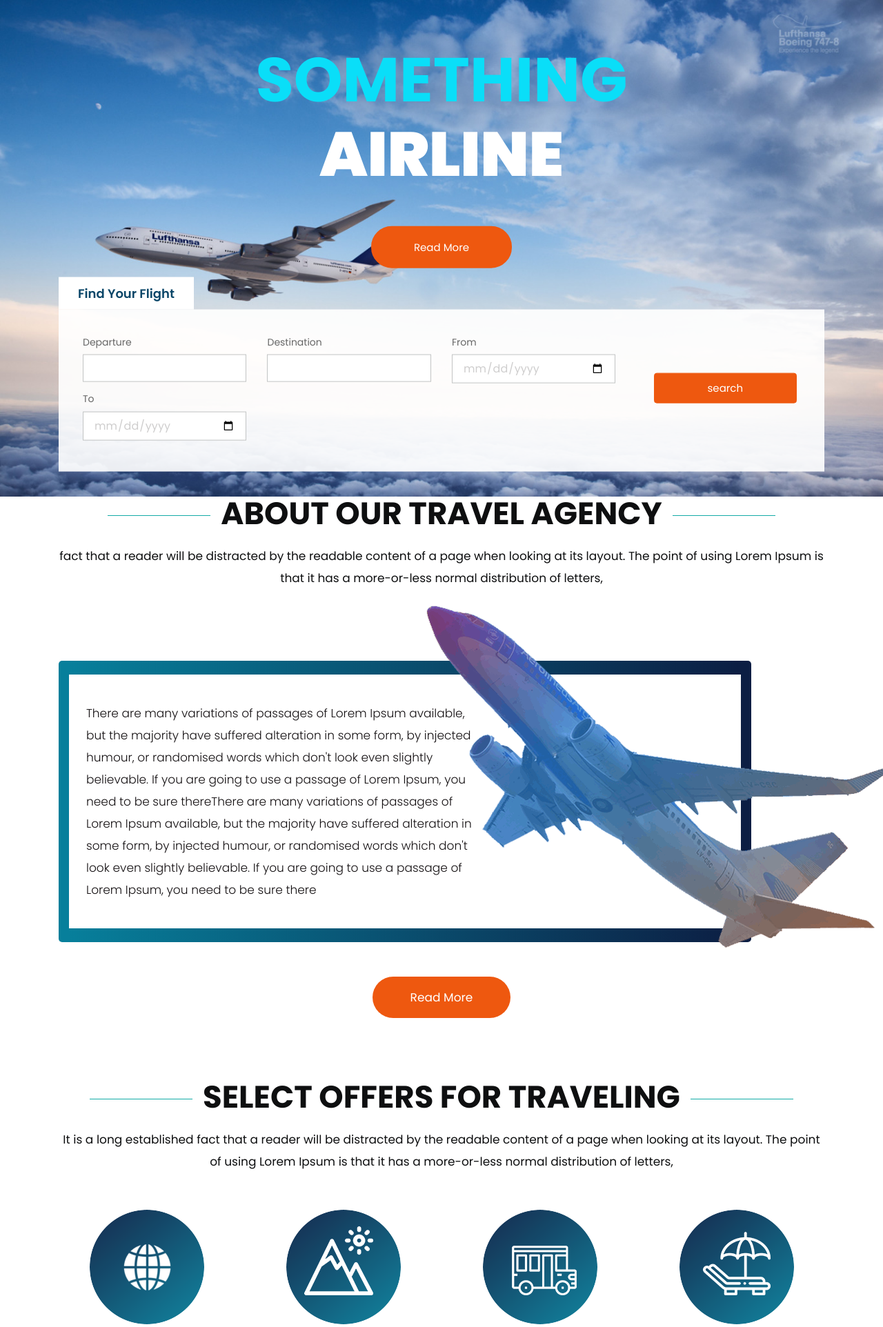
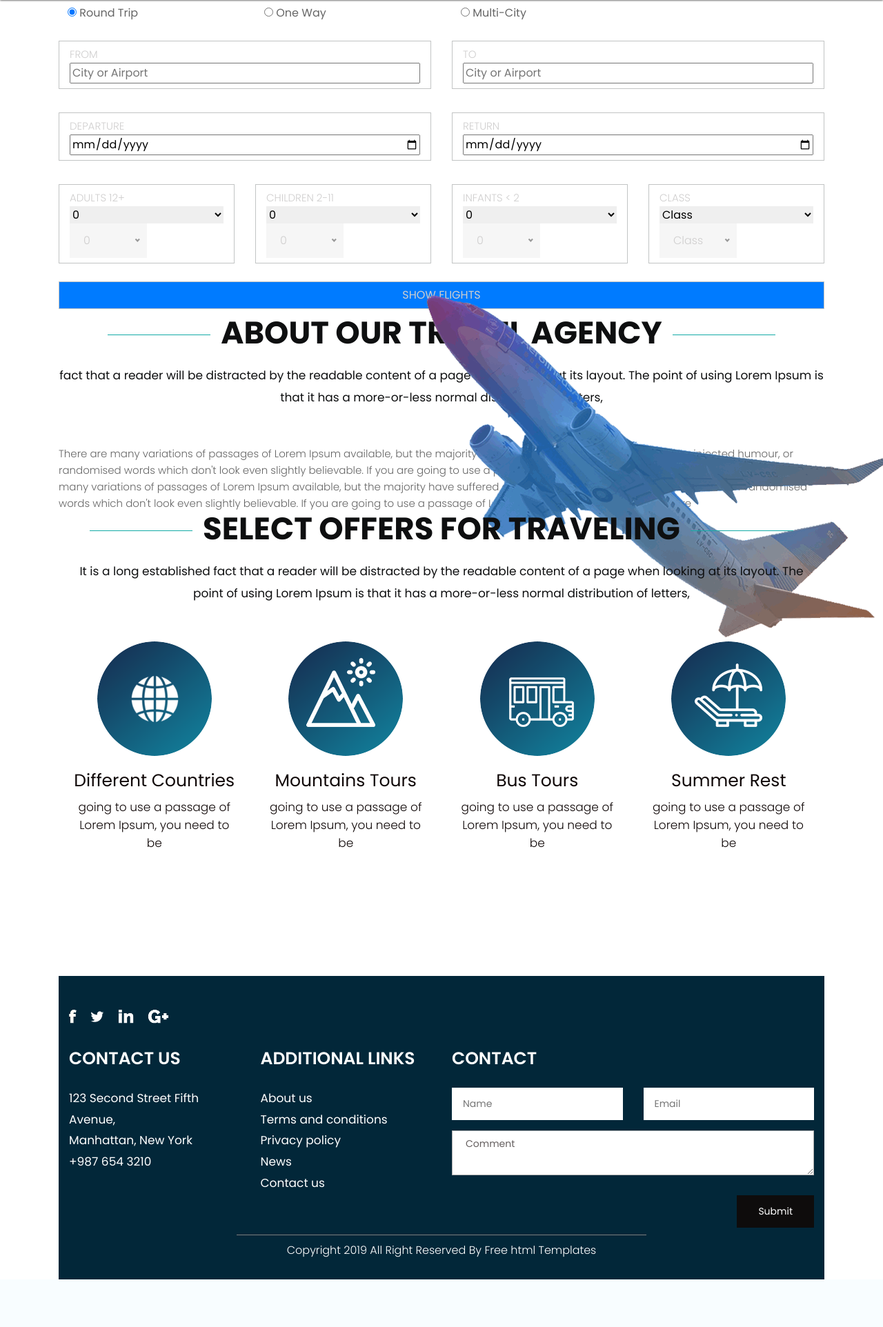
Before and after one commit to mhmd-msaleh/Airline-project, a PHP site: page / in a window 1280 px wide. Shown: the part 110-2034 px from the top of the page at 69% size. After the commit the page ends 1965 px from the top, so only its background shows below. Run offline with PHP 8.4, Linux system fonts and the light colour scheme; some libraries are stand-ins or nearby versions.

Commit message:
Update index.php

```diff
--- a/index.php
+++ b/index.php
@@ -1,269 +1,194 @@
 <?php
 require_once("include/header.php");
 ?>
-      <section>
-         <div class="banner-main">
-            <img src="images/airplane_banner2.jpg" alt="#"/>
-            <div class="container">
-               <div class="text-bg">
-                  <h1>Something<br><strong class="white">Airline</strong></h1>
-                  <div class="button_section"> <a class="main_bt" href="#">Read More</a>  </div>
-                  <div class="container">
-                     <form class="main-form">
-                        <h3>Find Your Flight</h3>
+
+
+    <!--Booking Section-->
+    <div class="container rounded">
+
+        <form action="">
             <div class="row">
-                           <div class="col-md-9">
-                              <div class="row">
-                                 <div class="col-xl-4 col-lg-4 col-md-4 col-sm-6 col-12">
-                                    <label >Departure</label>
-                                    <input class="form-control" placeholder="" type="text" name="departure">
+                <div class="col-md-3 col-sm-10">
+                    <div class="btn radio-btn mb-3"> <label class="radio"> <input type="radio" value="roundTrip"
+                                name="book" checked> Round Trip <span></span> </label> </div>
                 </div>
-                                 <!-- <div class="col-xl-4 col-lg-4 col-md-4 col-sm-6 col-12">
-                                    <label >Category</label>
-                                    <select class="form-control" name="Any">
-                                       <option>Any</option>
-                                       <option>Option 1</option>
-                                       <option>Option 2</option>
-                                       <option>Option 3</option>
-                                    </select>
-                                 </div> -->
-                                 <div class="col-xl-4 col-lg-4 col-md-4 col-sm-6 col-12">
-                                    <label >Destination</label>
-                                    <input class="form-control" placeholder="" type="text" name="destination">
+                <div class="col-md-3   col-sm-10">
+                    <div class="btn radio-btn mb-3"> <label class="radio"> <input type="radio" value="oneWay"
+                                name="book">
+                            One Way <span></span> </label> </div>
                 </div>
-                                 <!-- <div class="col-xl-4 col-lg-4 col-md-4 col-sm-6 col-12">
-                                    <label >Duration</label>
-                                    <input class="form-control" placeholder="Any" type="text" name="Any">
-                                 </div> -->
-                                 <div class="col-xl-4 col-lg-4 col-md-4 col-sm-6 col-12">
-                                    <label >From</label>
-                                    <input class="form-control" placeholder="Any" type="date" name="departure_date">
-                                 </div>
-                                 <div class="col-xl-4 col-lg-4 col-md-4 col-sm-6 col-12">
-                                    <label >To</label>
-                                    <input class="form-control" placeholder="Any" type="date" name="destination_date">
-                                 </div>
-                                 <!-- <div class="col-xl-4 col-lg-4 col-md-4 col-sm-6 col-12">
-                                    <label >Max Price</label>
-                                    <input class="form-control" placeholder="00.0" type="text" name="00.0">
-                                 </div> -->
+                <div class="col-md-3   col-sm-10">
+                    <div class="btn radio-btn mb-3"> <label class="radio"> <input type="radio" value="multiCity"
+                                name="book">
+                            Multi-City <span></span> </label> </div>
                 </div>
             </div>
-                           <div class="col-xl-3 col-lg-3 col-md-3 col-sm-12 col-12">
-                              <a class="btn" href="#">search</a>
+
+
+            <div class="row">
+                <div class="col-md-6 col-12 mb-4">
+                    <div class="form-control d-flex flex-column">
+                        <p class="h-blue">FROM</p> <input class="inputbox" placeholder="City or Airport" type="text">
                     </div>
                 </div>
-                     </form>
+                <div class="col-md-6 col-12 mb-4">
+                    <div class="form-control d-flex flex-column">
+                        <p class="h-blue">TO</p> <input class="inputbox" placeholder="City or Airport" type="text">
                     </div>
                 </div>
             </div>
+
+
+            <div class="row">
+                <div class="col-md-6 col-12 mb-4">
+                    <div class="form-control d-flex flex-column">
+                        <p class="h-blue">DEPARTURE</p> <input class="inputbox textmuted" type="date">
                     </div>
-      </section>
-      <!-- about -->
-      <div id="about" class="about">
-         <div class="container">
+                </div>
+                <div class="col-md-6 col-12 mb-4">
+                    <div class="form-control d-flex flex-column">
+                        <p class="h-blue">RETURN</p> <input class="inputbox textmuted " type="date">
+                    </div>
+                </div>
+            </div>
+
+
+            <div class="row">
+                <div class="col-md-3 mb-3">
+                    <div class="form-control d-flex flex-column">
+                        <p class="h-blue">ADULTS 12+</p> <select class="border-0 outline-none">
+                            <option value="" hidden selected>0</option>
+                            <option value="1">1</option>
+                            <option value="2">2</option>
+                            <option value="3">3</option>
+                        </select>
+                    </div>
+                </div>
+
+                <div class="col-md-3 mb-3">
+                    <div class="form-control d-flex flex-column">
+                        <p class="h-blue">CHILDREN 2-11</p> <select class="border-0 outline-none">
+                            <option value="" hidden selected>0</option>
+                            <option value="1">1</option>
+                            <option value="2">2</option>
+                            <option value="3">3</option>
+                        </select>
+                    </div>
+                </div>
+
+                <div class="col-md-3 mb-3">
+                    <div class="form-control d-flex flex-column">
+                        <p class="h-blue">INFANTS < 2</p> <select class="border-0 outline-none">
+                                    <option value="" hidden selected>0</option>
+                                    <option value="1">1</option>
+                                    <option value="2">2</option>
+                                    <option value="3">3</option>
+                                </select>
+                    </div>
+                </div>
+
+                <div class="col-md-3 mb-3">
+                    <div class="form-control d-flex flex-column">
+                        <p class="h-blue">CLASS</p> <select class="border-0 outline-none">
+                            <option value="" hidden selected>Class</option>
+                            <option value="economy">Economy</option>
+                            <option value="premium">Premium</option>
+                            <option value="business">Business</option>
+                        </select>
+                    </div>
+                </div>
+            </div>
+            <div class="btn btn-primary form-control text-center">SHOW FLIGHTS</div>
+        </form>
+    </div>
+
+    <!--About Section-->
+    <div id="about" class="container rounded">
+
         <div class="row">
             <div class="col-md-12 ">
                 <div class="titlepage">
-                     <h2>About  our travel agency</h2>
-                     <span> fact that a reader will be distracted by the readable content of a page when looking at its layout. The point of using Lorem Ipsum is that it has a more-or-less normal distribution of letters,</span>
+                    <h2>About our travel agency</h2>
+                    <span> fact that a reader will be distracted by the readable content of a page when looking at
+                        its layout. The point of using Lorem Ipsum is that it has a more-or-less normal distribution
+                        of letters,</span>
                 </div>
-               </div>
-            </div>
-         </div>
-         <div class="bg">
-            <div class="container">
-               <div class="row">
-                  <div class="col-xl-12 col-lg-12 col-md-12 col-sm-12">
                 <div class="about-box">
-                        <p> <span>There are many variations of passages of Lorem Ipsum available, but the majority have suffered alteration in some form, by injected humour, or randomised words which don't look even slightly believable. If you are going to use a passage of Lorem Ipsum, you need to be sure thereThere are many variations of passages of Lorem Ipsum available, but the majority have suffered alteration in some form, by injected humour, or randomised words which don't look even slightly believable. If you are going to use a passage of Lorem Ipsum, you need to be sure there</span></p>
+                    <p> <span>There are many variations of passages of Lorem Ipsum available, but the majority
+                            have suffered alteration in some form, by injected humour, or randomised words which
+                            don't look even slightly believable. If you are going to use a passage of Lorem
+                            Ipsum, you need to be sure thereThere are many variations of passages of Lorem Ipsum
+                            available, but the majority have suffered alteration in some form, by injected
+                            humour, or randomised words which don't look even slightly believable. If you are
+                            going to use a passage of Lorem Ipsum, you need to be sure there</span></p>
                     <div class="palne-img-area">
                         <img src="images/plane-img.png" alt="images">
                     </div>
                 </div>
+
             </div>
+
         </div>
-            </div>
-            <a href="#">Read More</a>
-         </div>
-      </div>
-      <!-- end about -->
-      <!-- traveling -->
+
+        <!--Traveling Section-->
         <div id="travel" class="traveling">
             <div class="container">
                 <div class="row">
                     <div class="col-md-12 ">
                         <div class="titlepage">
                             <h2>Select Offers For Traveling</h2>
-                     <span>It is a long established fact that a reader will be distracted by the readable content of a page when looking at its layout. The point of using Lorem Ipsum is that it has a more-or-less normal distribution of letters,</span>
+                            <span>It is a long established fact that a reader will be distracted by the readable content
+                                of
+                                a page when looking at its layout. The point of using Lorem Ipsum is that it has a
+                                more-or-less normal distribution of letters,</span>
                         </div>
                     </div>
                 </div>
+                <span></span>
                 <div class="row">
                     <div class="col-xl-3 col-lg-3 col-md-6 col-sm-12">
                         <div class="traveling-box">
-                     <i><img src="icon/travel-icon.png" alt="icon"/></i>
-                     <h3>Different Countrys</h3>
+                            <i><img src="icon/travel-icon.png" alt="icon" class="icon" /></i>
+                            <h3>Different Countries</h3>
                             <p> going to use a passage of Lorem Ipsum, you need to be </p>
-                     <div class="read-more">
-                        <a  href="#">Read More</a>
-                     </div>
+
                         </div>
                     </div>
                     <div class="col-xl-3 col-lg-3 col-md-6 col-sm-12">
                         <div class="traveling-box">
-                     <i><img src="icon/travel-icon2.png" alt="icon"/></i>
+                            <i><img src="icon/travel-icon2.png" alt="icon" class="icon" /></i>
                             <h3>Mountains Tours</h3>
                             <p> going to use a passage of Lorem Ipsum, you need to be </p>
-                     <div class="read-more">
-                        <a  href="#">Read More</a>
-                     </div>
+
                         </div>
                     </div>
                     <div class="col-xl-3 col-lg-3 col-md-6 col-sm-12">
                         <div class="traveling-box">
-                     <i><img src="icon/travel-icon3.png" alt="icon"/></i>
+                            <i><img src="icon/travel-icon3.png" alt="icon" class="icon" /></i>
                             <h3>Bus Tours</h3>
                             <p> going to use a passage of Lorem Ipsum, you need to be </p>
-                     <div class="read-more">
-                        <a  href="#">Read More</a>
-                     </div>
+
                         </div>
                     </div>
                     <div class="col-xl-3 col-lg-3 col-md-6 col-sm-12">
                         <div class="traveling-box">
-                     <i><img src="icon/travel-icon4.png" alt="icon"/></i>
+                            <i><img src="icon/travel-icon4.png" alt="icon" class="icon" /></i>
                             <h3>Summer Rest</h3>
                             <p> going to use a passage of Lorem Ipsum, you need to be </p>
-                     <div class="read-more">
-                        <a  href="#">Read More</a>
+
                         </div>
                     </div>
                 </div>
             </div>
         </div>
-      </div>
-      <!-- end traveling -->
-      <!--London -->
-      <div class="London">
-         <div class="container">
-            <div class="row">
-               <div class="col-md-12">
-                  <div class="titlepage">
-                     <h2>Weekend in New York, London</h2>
-                     <span>It is a long established fact that a reader will be distracted by the readable content of a page when looking at its layout. The point of using Lorem Ipsum is that it has a more-or-less normal distribution of letters,</span>
-                  </div>
-               </div>
-            </div>
-         </div>
-         <div class="container-fluid">
-            <div class="London-img">
-               <figure><img src="images/London.jpg" alt="img"/></figure>
-            </div>
-         </div>
-      </div>
-      <!-- end London -->
-      <!--Tours -->
-      <div class="Tours">
-         <div class="container">
-            <div class="row">
-               <div class="col-md-12">
-                  <div class="titlepage">
-                     <h2>The Best Tours</h2>
-                     <span>It is a long established fact that a reader will be distracted by the readable content of a page when looking at its layout. The point of using Lorem Ipsum is that it has a more-or-less normal distribution of letters,</span>
-                  </div>
-               </div>
-            </div>
-            <section id="demos">
-               <div class="row">
-                  <div class="col-md-12">
-                     <div class="owl-carousel owl-theme">
-                        <div class="item">
-                           <img class="img-responsive" src="images/1.jpg" alt="#" />
-                           <h3>Holiday Tour</h3>
-                           <p>There are many variations of passages of Lorem Ipsum available, but the majority have suffered alteration in soe suffk even slightly believable. If y be sure there</p>
-                        </div>
-                        <div class="item">
-                           <img class="img-responsive" src="images/2.jpg" alt="#" />
-                           <h3>New York</h3>
-                           <p>There are many variations of passages of Lorem Ipsum available, but the majority have suffered alteration in soe suffk even slightly believable. If y be sure there</p>
-                        </div>
-                        <div class="item">
-                           <img class="img-responsive" src="images/3.jpg" alt="#" />
-                           <h3>London</h3>
-                           <p>There are many variations of passages of Lorem Ipsum available, but the majority have suffered alteration in soe suffk even slightly believable. If y be sure there</p>
-                        </div>
-                        <div class="item">
-                           <img class="img-responsive" src="images/2.jpg" alt="#" />
-                           <h3>Holiday Tour</h3>
-                           <p>There are many variations of passages of Lorem Ipsum available, but the majority have suffered alteration in soe suffk even slightly believable. If y be sure there</p>
-                        </div>
-                     </div>
-                  </div>
-               </div>
-            </section>
-         </div>
-      </div>
-      <!-- end Tours -->
-      <!-- Amazing -->
-      <div class="amazing">
-         <div class="container">
-            <div class="row">
-               <div class="col-md-12">
-                  <div class="amazing-box">
-                     <h2>Amazing London Tour</h2>
-                     <span>There are many variations of passages of Lorem Ipsum available, but the majority have suffered alteration in some form, by injected humour, or randomised words which don't look even slightly believable. If you are going to use a passage of Lorem Ipsum, you need to be sure there</span>
-                     <a href="#">Book Now</a><a href="#">Get More</a>
-                  </div>
-               </div>
-            </div>
-         </div>
-      </div>
-      <!-- end Amazing -->
-      <!-- our blog -->
-      <div id="blog" class="blog">
-         <div class="container">
-            <div class="row">
-               <div class="col-md-12">
-                  <div class="titlepage">
-                     <h2>Our Blog</h2>
-                     <span>Lorem Ipsum is that it has a more-or-less normal distribution of letters,</span>
-                  </div>
-               </div>
-            </div>
-            <div class="row">
-               <div class="col-xl-6 col-lg-6 col-md-6 col-sm-12">
-                  <div class="blog-box">
-                     <figure><img src="images/blog-image0.jpg" alt="#"/>
-                        <span>4 Feb 2019</span>
-                     </figure>
-                     <div class="travel">
-                        <span>Post  By :  Travel  Agency</span>
-                        <p><strong class="Comment"> 06 </strong>  Comment</p>
-                        <p><strong class="like">05 </strong>Like</p>
-                     </div>
-                     <h3>London Amazing Tour</h3>
-                     <p>It is a long established fact that a reader will be distracted by the readable content of a page when looking at its layout. The point of using Lorem Ipsum is that it has a more-or-less normal distribution of letters, as opposed to using 'Content here, content here', making it look like readable English. Many desktop publishing packages and web</p>
-                  </div>
-               </div>
-               <div class="col-xl-6 col-lg-6 col-md-6 col-sm-12">
-                  <div class="blog-box">
-                     <figure><img src="images/blog-image.jpg" alt="#"/>
-                        <span>10 Feb 2019</span>
-                     </figure>
-                     <div class="travel">
-                        <span>Post  By :  Travel  Agency</span>
-                        <p><strong class="Comment"> 06 </strong>  Comment</p>
-                        <p><strong class="like">05 </strong>Like</p>
-                     </div>
-                     <h3>London Amazing Tour</h3>
-                     <p>It is a long established fact that a reader will be distracted by the readable content of a page when looking at its layout. The point of using Lorem Ipsum is that it has a more-or-less normal distribution of letters, as opposed to using 'Content here, content here', making it look like readable English. Many desktop publishing packages and web</p>
-                  </div>
-               </div>
-            </div>
-         </div>
-      </div>
-      <!-- end our blog -->
+
+
+
+
+        <script src="https://cdn.jsdelivr.net/npm/bootstrap@5.1.3/dist/js/bootstrap.bundle.min.js"
+            integrity="sha384-ka7Sk0Gln4gmtz2MlQnikT1wXgYsOg+OMhuP+IlRH9sENBO0LRn5q+8nbTov4+1p"
+            crossorigin="anonymous"></script>
+
             <?php
 require_once("include/footer.php");
 ?>
```
Lines whose indentation alone changed are shown as unchanged.
